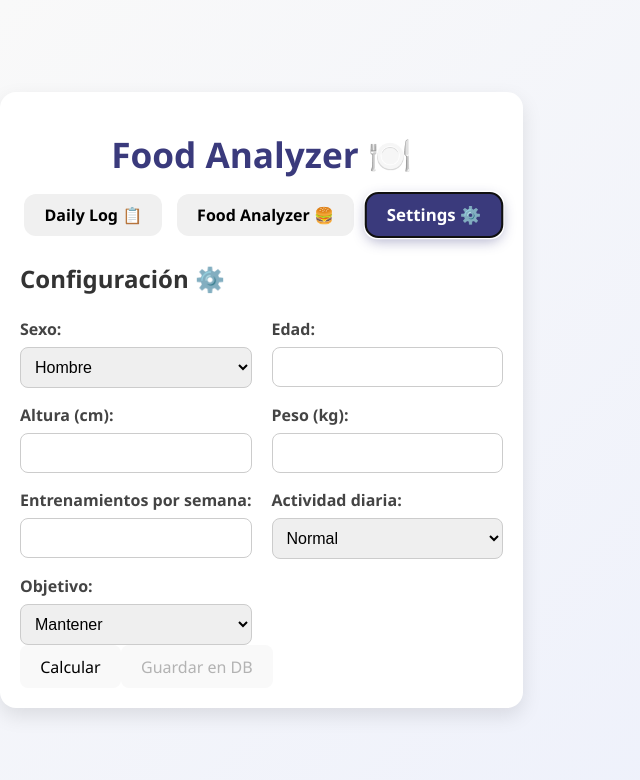
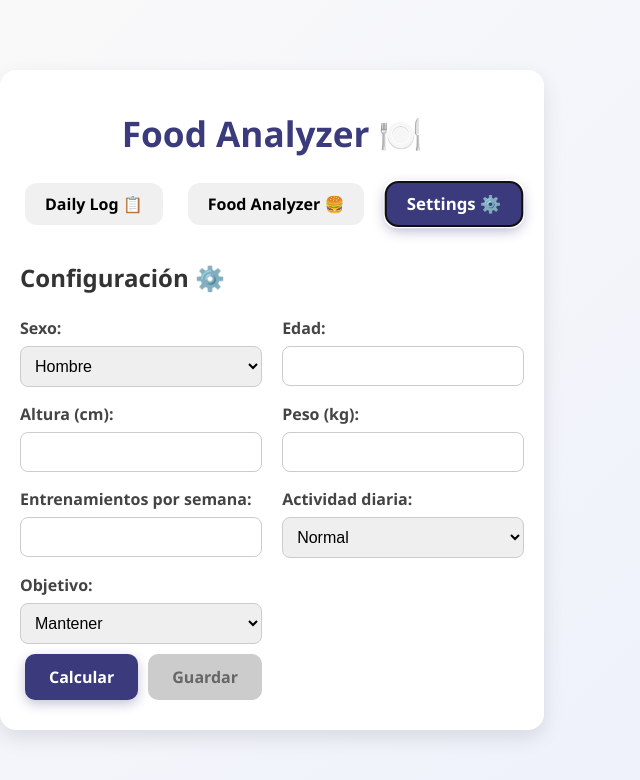
Before and after one commit to DuvanHB/nutri_life_front, a React (Vite) app: page / in a window 1280 px wide. Both pictures are taken after a click on the button "Settings ⚙️". Shown: the top 780 px of the page, without its empty margins (0-640 px from the left). Built offline with nearby package versions, Linux system fonts and the light colour scheme; no server answers.

Commit message:
Update styles

```diff
--- a/src/App.css
+++ b/src/App.css
@@ -213,6 +213,51 @@ tr:nth-child(even) {
   background: #d9ecff; /* Carbs - blue */
 }
 
+/* Action Buttons */
+button {
+  padding: 12px 24px;
+  border: none;
+  border-radius: 10px;
+  font-size: 1rem;
+  font-weight: 600;
+  cursor: pointer;
+  transition: all 0.3s ease;
+  margin: 10px 5px;
+}
+
+/* Primary - Calcular */
+button.calculate {
+  background: #3a3a7c;
+  color: #fff;
+  box-shadow: 0 4px 12px rgba(58, 58, 124, 0.3);
+}
+
+button.calculate:hover {
+  background: #2a2a5c;
+  transform: scale(1.05);
+}
+
+/* Secondary - Guardar en DB */
+button.save-db {
+  background: #4caf50;
+  color: #fff;
+  box-shadow: 0 4px 12px rgba(76, 175, 80, 0.3);
+}
+
+button.save-db:hover {
+  background: #388e3c;
+  transform: scale(1.05);
+}
+
+/* Disabled state */
+button:disabled {
+  background: #ccc !important;
+  color: #666 !important;
+  cursor: not-allowed;
+  transform: none !important;
+  box-shadow: none !important;
+}
+
 
 /* Animation */
 @keyframes fadeIn {
--- a/src/pages/Settings.jsx
+++ b/src/pages/Settings.jsx
@@ -184,13 +184,13 @@ function Settings({ settings, handleSettingsChange, setSettings  }) {
       </form>
 
       {/* First calculate */}
-      <button onClick={handleSave} disabled={loading}>
+      <button className="calculate" onClick={handleSave} disabled={loading}>
         {loading ? "Calculando..." : "Calcular"}
       </button>
 
       {/* Then save to DB */}
-      <button onClick={handleSaveToDB} disabled={!nutritionPlan}>
-        Guardar en DB
+      <button className="save-db"  onClick={handleSaveToDB} disabled={!nutritionPlan}>
+        Guardar
       </button>
 
       {nutritionPlan && (
```
